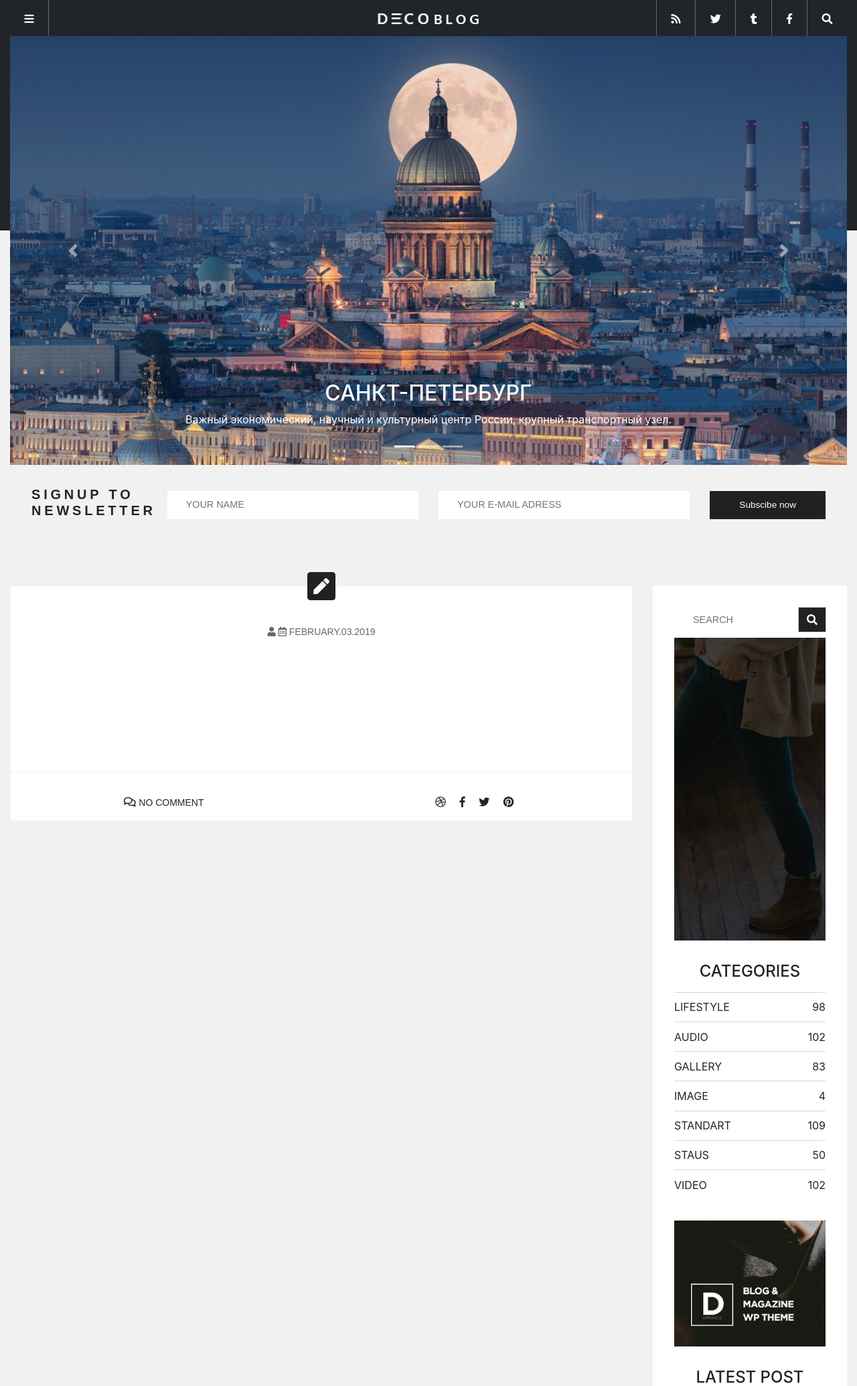
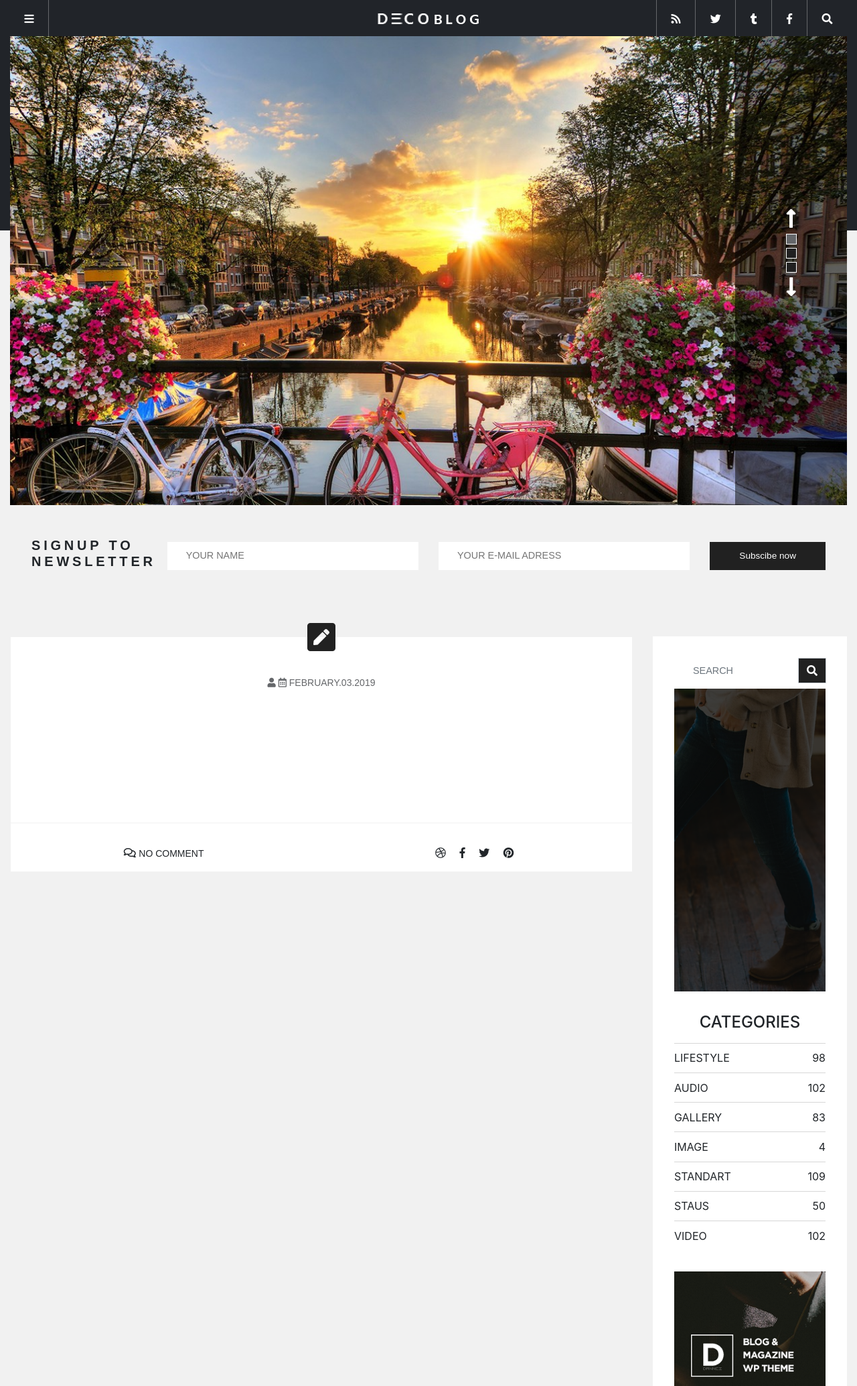
Before and after one commit to impressivedevelopments/decoblog, a PHP site: page /detail-page.php?id=1 in a window 1280 px wide. Shown: the top 2069 px of the page at 67% size. Run offline with PHP 8.4, Linux system fonts and the light colour scheme; data that the repository does not hold is empty.

Commit message:
new slider

```diff
--- a/css/style.css
+++ b/css/style.css
@@ -73,12 +73,59 @@ input::placeholder, button {
 
 /* SLIDER */
 .slider {
-  margin-top: -18.125rem;
-  z-index: 1;
+  max-height: 700px;
+  display: block;
+  position: relative;
+  text-align: center;
+  overflow: hidden;
+  margin: -18.125rem auto 1rem;
+  z-index: 100;
 }
 
-.carousel-item {
-  height: 40rem;
+.slider .slide {
+  display: none;
+  position: relative;
+}
+
+.slider .slide-header {
+  display: block;
+}
+
+.slider .active {
+  display: block;
+}
+
+.slider-navigation {
+  background: rgba(0, 0, 0, 0.5);
+  color: #ffffff;
+  padding: 0 3.1rem;
+  position: absolute;
+  top: 0;
+  right: 0;
+  bottom: 0;
+  z-index: 199;
+}
+
+.slider-navigation .controls {
+  padding: 16rem 1.3rem;
+}
+
+.slider-navigation label {
+  background: #212121;
+  display: block;
+  width: 1rem;
+  height: 1rem;
+  border: 1px solid #ffffff;
+  margin: 5px;
+}
+
+.slider-navigation label:hover {
+  cursor: pointer;
+}
+
+.slider-navigation .current-indicator {
+  background: #65676a;
+  border-color: #ffffff;
 }
 
 /* SIGN UP */
--- a/css/style.scss
+++ b/css/style.scss
@@ -47,11 +47,51 @@ input::placeholder, button {
 
 /* SLIDER */
 .slider {
-    margin-top: -18.125rem;
-    z-index: 1;
-}
-.carousel-item {
-    height: 40rem;
+    max-height: 700px;
+    display: block;
+    position: relative;
+    text-align: center;
+    overflow: hidden;
+    margin: -18.125rem auto 1rem;
+    z-index: 100;
+    .slide {
+        display: none;
+        position: relative;
+        &-header {
+            display: block;
+        }
+    }
+    .active {
+        display: block;
+    }
+    &-navigation {
+        background: rgba(0, 0, 0, 0.5);
+        color: $white;
+        padding: 0 3.1rem;
+        position: absolute;
+        top: 0;
+        right: 0;
+        bottom: 0;
+        z-index: 199;
+        .controls {
+            padding: 16rem 1.3rem;
+        }
+        label {
+            background: $black;
+            display: block;
+            width: 1rem;
+            height: 1rem;
+            border: 1px solid $white;
+            margin: 5px;
+            &:hover {
+                cursor: pointer;
+            }
+        }
+        .current-indicator {
+            background: $gray;
+            border-color: $white;
+        }
+    }
 }
 
 /* SIGN UP */
--- /dev/null
+++ b/js/slider.js
@@ -0,0 +1,20 @@
+var slider = document.querySelector("#slider");
+var slides = document.querySelectorAll(".slide");
+var slider_indicators = document.querySelectorAll(".controls label");
+
+var count_slides = slides.length;
+
+var check = function(e){
+    var indicator_id = event.target.id;
+    for(var i = 0; i < count_slides; i++){
+        var indicator_node_id = slider_indicators[i].getAttribute("id");
+        if(indicator_id == indicator_node_id){
+            for(var j = 0; j < count_slides; j++){
+                slides[j].classList.remove("active");
+                slider_indicators[j].classList.remove("current-indicator");
+            }
+            slides[i].classList.add("active");
+            event.target.classList.add("current-indicator");
+        }
+    }
+};
--- a/templates/layout.php
+++ b/templates/layout.php
@@ -16,7 +16,7 @@
 </header>
 
     <!-- SLIDER -->
-<div class="slider">
+<div class="container-fluid">
     <?= include_template("templates/slider-template.php", []) ?>
 </div>
 
@@ -45,6 +45,7 @@
 <script src="https://code.jquery.com/jquery-3.3.1.slim.min.js" integrity="sha384-q8i/X+965DzO0rT7abK41JStQIAqVgRVzpbzo5smXKp4YfRvH+8abtTE1Pi6jizo" crossorigin="anonymous"></script>
 <script src="https://cdnjs.cloudflare.com/ajax/libs/popper.js/1.14.6/umd/popper.min.js" integrity="sha384-wHAiFfRlMFy6i5SRaxvfOCifBUQy1xHdJ/yoi7FRNXMRBu5WHdZYu1hA6ZOblgut" crossorigin="anonymous"></script>
 <script src="js/bootstrap.min.js"></script>
+<script src="js/slider.js"></script>
 
 </body>
 </html>
--- a/templates/slider-template.php
+++ b/templates/slider-template.php
@@ -1,60 +1,26 @@
-<div class="container-fluid">
-    <div class="row">
-        <div class="col-lg-12">
-            <div id="carousel-slider" class="carousel slide" data-ride="carousel">
-                <div class="carousel-inner">
-                    <div class="carousel-item active">
-                        <img class=" w-100" src="images/st-petesburg.jpg" alt="Первый слайд">
-                        <div class="carousel-caption d-none d-md-block">
-                            <h2>Санкт-Петербург</h2>
-                            <p>Важный экономический, научный и культурный центр России, крупный транспортный узел.</p>
+<div id="slider" class="slider">
+    <div class="slide active">
+        <div class="slide-header">
+            <img src="images/amsterdam.jpg" alt="amsterdam" class="w-100 d-block">
         </div>
     </div>
-                    <div class="carousel-item">
-                        <img class="d-block w-100" src="images/moscow.jpg" alt="Второй слайд">
-                        <div class="carousel-caption d-none d-md-block">
-                            <h2>Москва</h2>
-                            <p>Дача Путина</p>
+    <div class="slide">
+        <div class="slide-header">
+            <img src="images/kazan.jpg" alt="kazan" class="w-100 d-block">
         </div>
     </div>
-                    <div class="carousel-item">
-                        <img class="d-block w-100" src="images/kazan.jpg" alt="Третий слайд">
-                        <div class="carousel-caption d-none d-md-block">
-                            <h2>Казань</h2>
-                            <p>Просто красивый городок</p>
+    <div class="slide">
+        <div class="slide-header">
+            <img src="images/moscow.jpg" alt="moscow" class="w-100 d-block">
         </div>
     </div>
-                    <div class="carousel-item">
-                        <img class="d-block w-100" src="images/amsterdam.jpg" alt="Третий слайд">
-                        <div class="carousel-caption d-none d-md-block">
-                            <h2>Амстердам</h2>
-                            <p>Чётко, внатуре классно</p>
-                        </div>
-                    </div>
-                    <div class="carousel-item">
-                        <img class="d-block w-100" src="images/dallas.jpg" alt="Третий слайд">
-                        <div class="carousel-caption d-none d-md-block">
-                            <h2>Даллас</h2>
-                            <p>Город гангстеров</p>
+    <div class="slider-navigation">
+        <div class="controls">
+            <i id="prev" class="fas fa-long-arrow-alt-up fa-2x"></i>
+            <label id="label-1" class="current-indicator" for="slide-1" onclick="check()"></label>
+            <label id="label-2" class="" for="slide-2" onclick="check()"></label>
+            <label id="label-3" class="" for="slide-3" onclick="check()"></label>
+            <i id="next" class="fas fa-long-arrow-alt-down fa-2x"></i>
         </div>
     </div>
 </div>
-                <div class="carousel-control">
-                    <a class="carousel-control-prev" href="#carousel-slider" role="button" data-slide="prev">
-                        <span class="carousel-control-prev-icon" aria-hidden="true"></span>
-                        <span class="sr-only">Previous</span>
-                    </a>
-                    <ol class="carousel-indicators">
-                        <li data-target="#carousel-slider" data-slide-to="0" class="active"></li>
-                        <li data-target="#carousel-slider" data-slide-to="1"></li>
-                        <li data-target="#carousel-slider" data-slide-to="2"></li>
-                    </ol>
-                    <a class="carousel-control-next" href="#carousel-slider" role="button" data-slide="next">
-                        <span class="carousel-control-next-icon" aria-hidden="true"></span>
-                        <span class="sr-only">Next</span>
-                    </a>
-                </div>
-            </div>
-        </div>
-    </div>
-</div>
```
Also changed, not shown: index_404.html (deleted, +0 -34 lines), 1 other file. Lines whose indentation alone changed are shown as unchanged.
